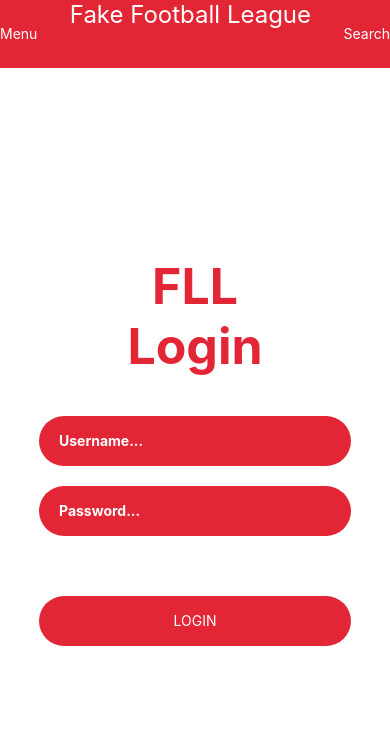
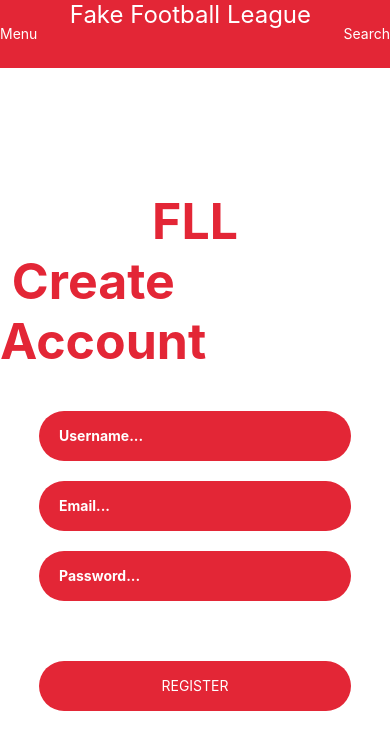
Before and after one commit to jdortega12/Software-Engineering, a React Native app in the folder ReactMobileApp/: screen / in a window 390 px wide. Shown: the top 750 px of the page. Built offline with nearby package versions, Linux system fonts and the light colour scheme.

Commit message:
added screens for presentation

```diff
--- a/ReactMobileApp/App.js
+++ b/ReactMobileApp/App.js
@@ -4,12 +4,28 @@ import HomeScreen from "./view/screen/HomeScreen";
 import UpdateUserPersonalInfoScreen from "./view/screen/UpdateUserPersonalInfo";
 import CreateAccount from "./view/screen/CreateAccountScreen"
 import Login from "./view/screen/LoginScreen"
+import CreateTeam from "./view/screen/CreateTeam"
+//import UploadImage from "./view/screen/UploadImage"
+import AskManagerRequestForm from "./view/component/AskManagerRequestForm"
+import InvitePlayerRequestForm from "./view/component/InvitePlayerRequestForm"
+import TeamRequestForm from "./view/component/TeamRequestForm"
 
+// The plan for the acceptance test presentation is to
+// manually switch screens becuase we do not yet have the
+// navigation bar working.
 export default function App(){
     return (
-        //<HomeScreen />
+        <CreateAccount />
+        //<Login />
+
         //<UpdateUserPersonalInfoScreen />
-        //<CreateAccount />
-        <Login />
+        //<HomeScreen /> // has logout button on it for demonstration
+
+        //<CreateTeam />
+
+        //<AskManagerRequestForm />
+        //<InvitePlayerRequestForm />
+        //<TeamRequestForm />
+        //<UploadImage />
     );
 }
```
